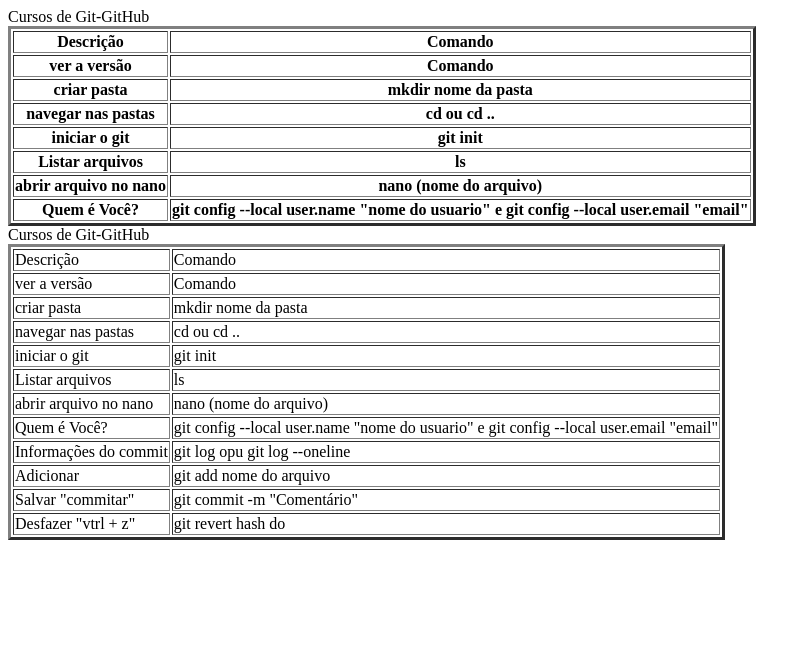
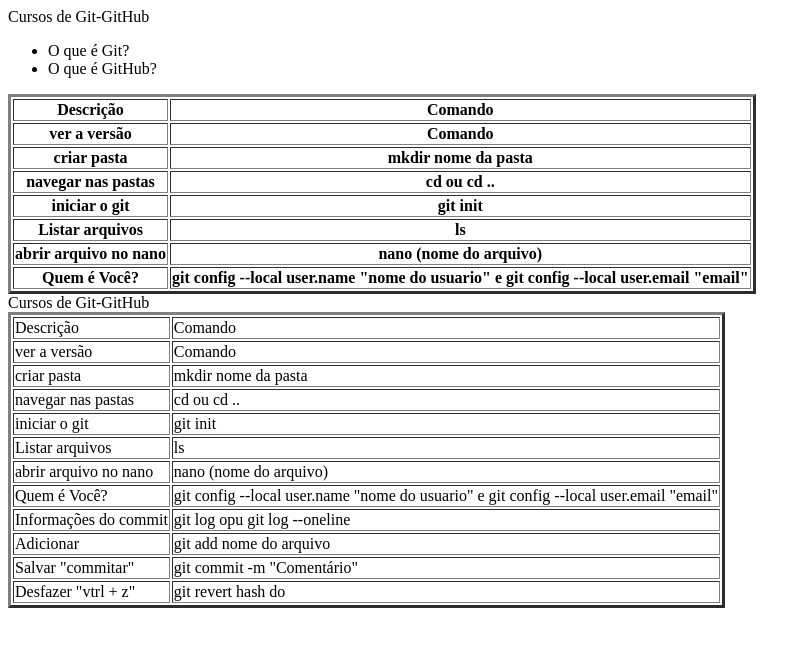
Before and after one commit to JohnLynn/gitentrevistasenac, a plain HTML site: page index.html in a window 1280 px wide. Shown: the whole page, without its empty margins (0-811 px from the left). Drawn offline with Linux system fonts and the light colour scheme.

Commit message:
Adicionando conteúdo ao top

```diff
--- a/index.html
+++ b/index.html
@@ -9,7 +9,12 @@
 <body>
       <header>
             Cursos de Git-GitHub
-
+	<nav>
+	    <ul>
+		<li>O que é Git?</li>
+		<li>O que é GitHub?</li>
+	    </ul>
+	</nav>
       </header>
 
       <main>
```
